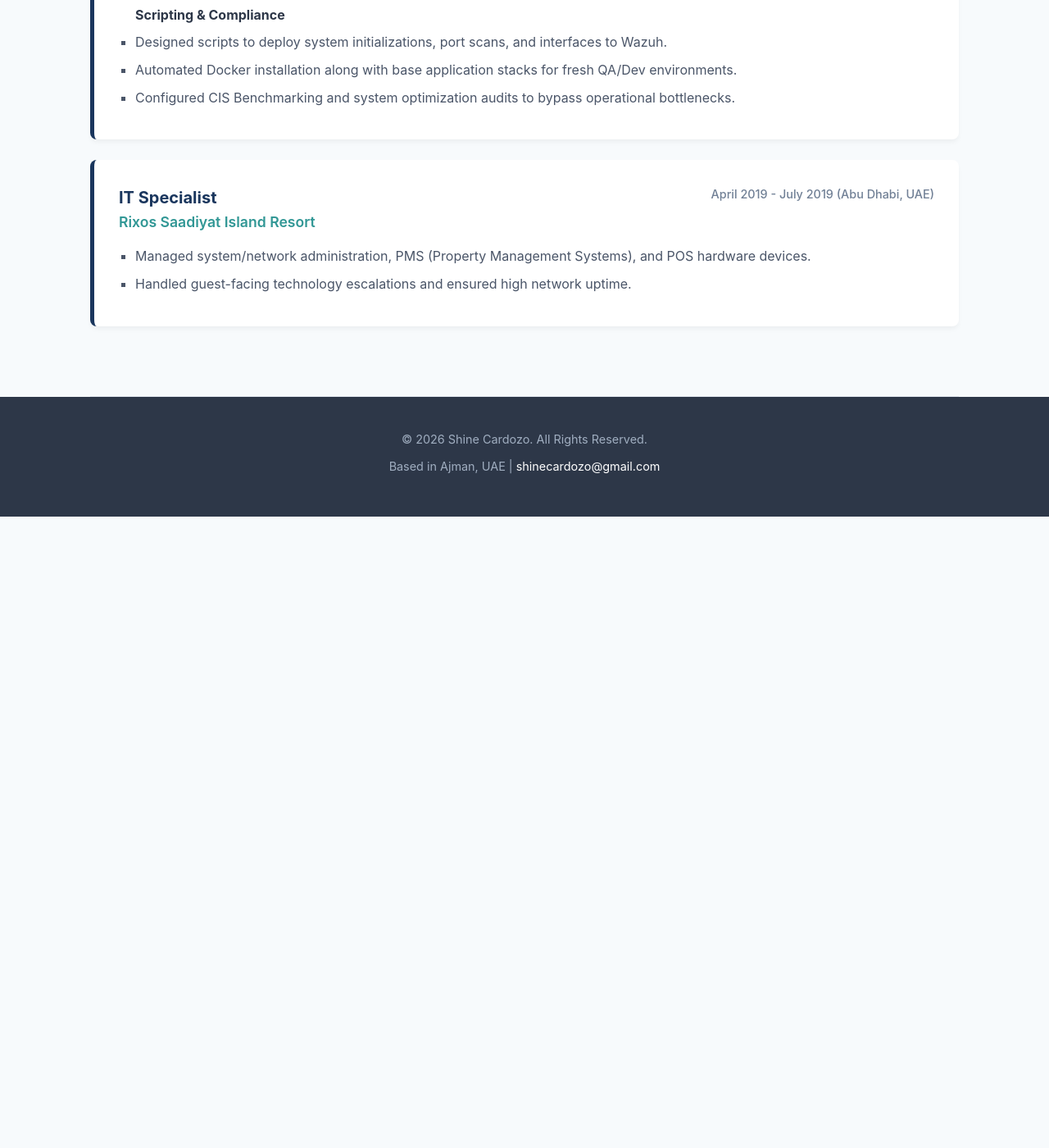
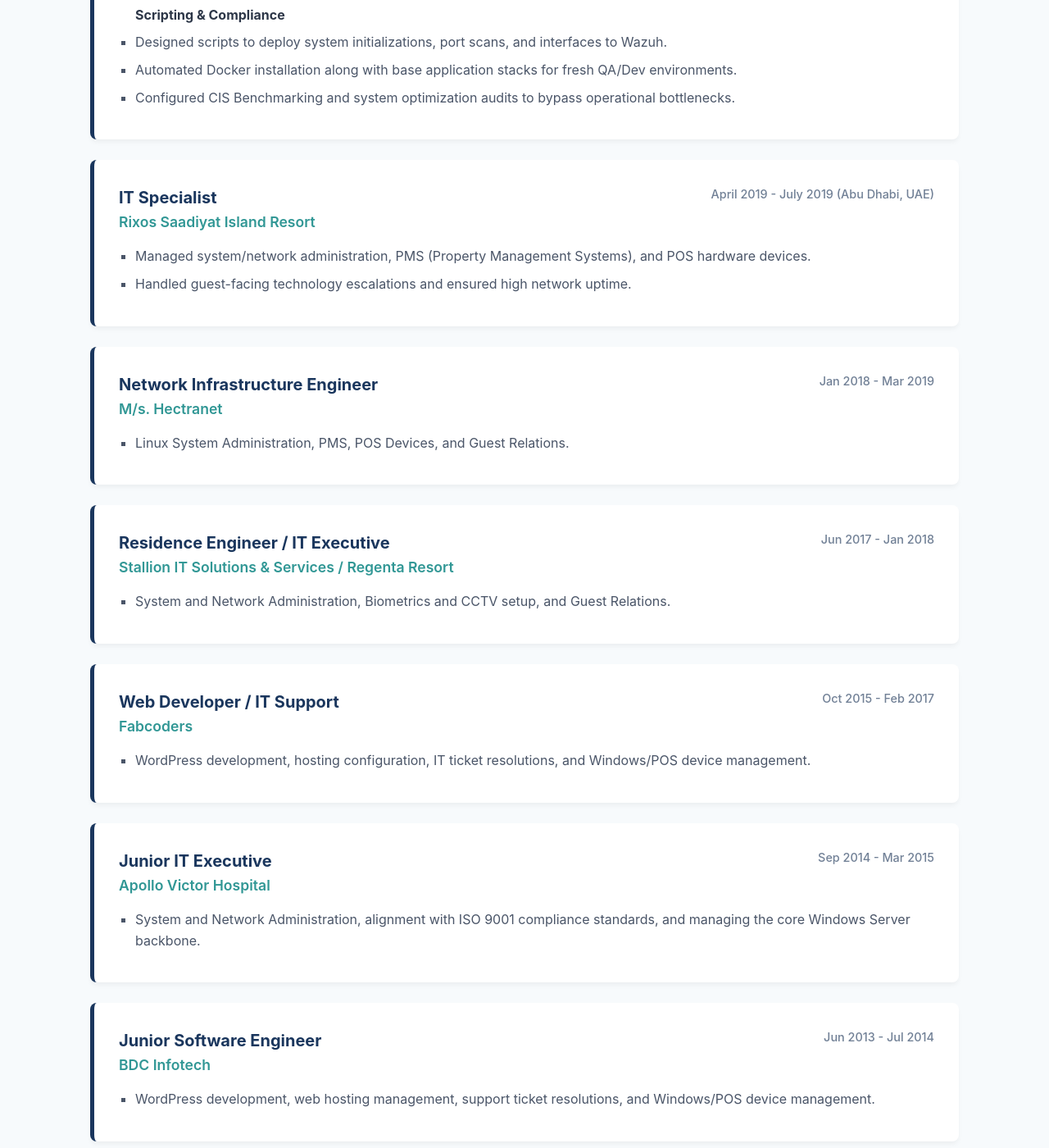
Before and after one commit to shine-cardozo/shine.github.io, a Jekyll site: the page built from README.md, in a window 1280 px wide and 1400 px high, scrolled down 2545 px. Shown: the whole window at 82% size. Built offline with Jekyll 4.4.1, drawn with Linux system fonts in a browser that asks for light colours; our own code applies the rules of GitHub Pages for plain Markdown files; before the commit the page ends 3175 px from its top, so only the background shows below that.

Commit message:
AI Portfolio

```diff
--- a/_layouts/default.html
+++ b/_layouts/default.html
@@ -413,6 +413,76 @@
                     </ul>
                 </div>
 
+                <!-- Job 4 -->
+                <div class="job-card">
+                    <div class="job-header">
+                        <div>
+                            <span class="job-title">Network Infrastructure Engineer</span><br>
+                            <span class="company-name">M/s. Hectranet</span>
+                        </div>
+                        <span class="job-date">Jan 2018 - Mar 2019</span>
+                    </div>
+                    <ul class="job-details">
+                        <li>Linux System Administration, PMS, POS Devices, and Guest Relations.</li>
+                    </ul>
+                </div>
+
+                <!-- Job 5 -->
+                <div class="job-card">
+                    <div class="job-header">
+                        <div>
+                            <span class="job-title">Residence Engineer / IT Executive</span><br>
+                            <span class="company-name">Stallion IT Solutions & Services / Regenta Resort</span>
+                        </div>
+                        <span class="job-date">Jun 2017 - Jan 2018</span>
+                    </div>
+                    <ul class="job-details">
+                        <li>System and Network Administration, Biometrics and CCTV setup, and Guest Relations.</li>
+                    </ul>
+                </div>
+
+                <!-- Job 6 -->
+                <div class="job-card">
+                    <div class="job-header">
+                        <div>
+                            <span class="job-title">Web Developer / IT Support</span><br>
+                            <span class="company-name">Fabcoders</span>
+                        </div>
+                        <span class="job-date">Oct 2015 - Feb 2017</span>
+                    </div>
+                    <ul class="job-details">
+                        <li>WordPress development, hosting configuration, IT ticket resolutions, and Windows/POS device management.</li>
+                    </ul>
+                </div>
+
+                <!-- Job 7 -->
+                <div class="job-card">
+                    <div class="job-header">
+                        <div>
+                            <span class="job-title">Junior IT Executive</span><br>
+                            <span class="company-name">Apollo Victor Hospital</span>
+                        </div>
+                        <span class="job-date">Sep 2014 - Mar 2015</span>
+                    </div>
+                    <ul class="job-details">
+                        <li>System and Network Administration, alignment with ISO 9001 compliance standards, and managing the core Windows Server backbone.</li>
+                    </ul>
+                </div>
+
+                <!-- Job 8 -->
+                <div class="job-card">
+                    <div class="job-header">
+                        <div>
+                            <span class="job-title">Junior Software Engineer</span><br>
+                            <span class="company-name">BDC Infotech</span>
+                        </div>
+                        <span class="job-date">Jun 2013 - Jul 2014</span>
+                    </div>
+                    <ul class="job-details">
+                        <li>WordPress development, web hosting management, support ticket resolutions, and Windows/POS device management.</li>
+                    </ul>
+                </div>
+
             </div>
         </section>
 
```
